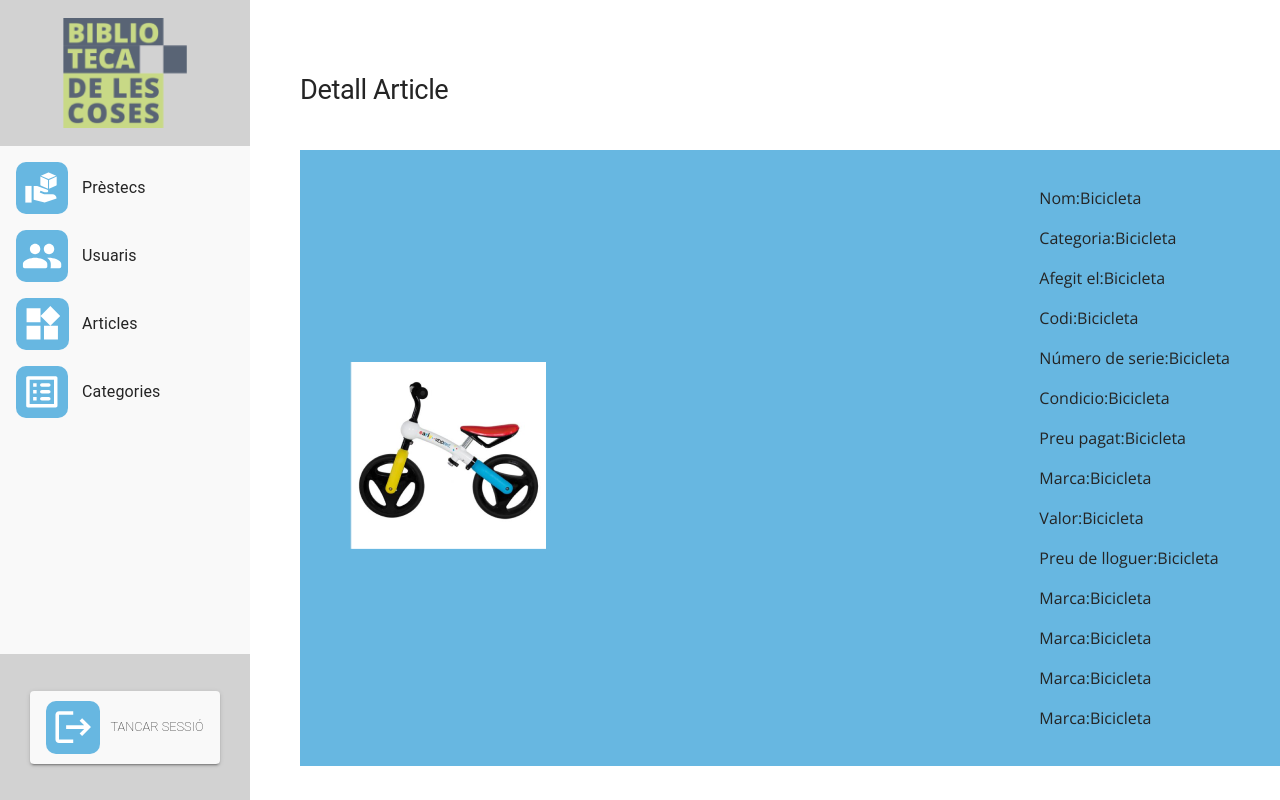
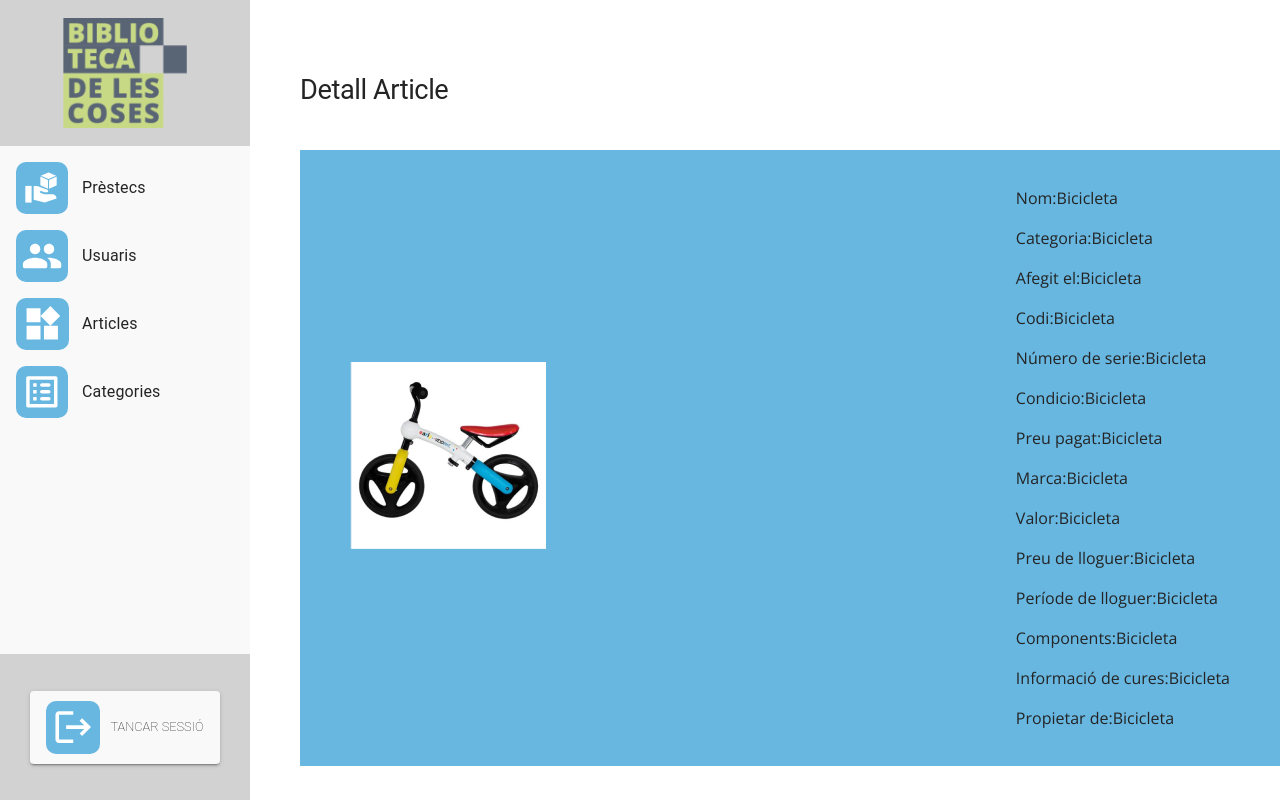
Before and after one commit to cosateca/cosatk-front, a React (Vite) app: page /dashboard/detall in a window 1280 px wide. Built offline with nearby package versions, Linux system fonts and the light colour scheme.

Commit message:
detalle de producto 20%

```diff
--- a/src/pages/Dashboard/Detall/Detall.tsx
+++ b/src/pages/Dashboard/Detall/Detall.tsx
@@ -62,10 +62,10 @@ const Detall = (props: Props) => {
                             <p><span>Marca:</span>Bicicleta</p>
                             <p><span>Valor:</span>Bicicleta</p>
                             <p><span>Preu de lloguer:</span>Bicicleta</p>
-                            <p><span>Marca:</span>Bicicleta</p>
-                            <p><span>Marca:</span>Bicicleta</p>
-                            <p><span>Marca:</span>Bicicleta</p>
-                            <p><span>Marca:</span>Bicicleta</p>
+                            <p><span>Període de lloguer:</span>Bicicleta</p>
+                            <p><span>Components:</span>Bicicleta</p>
+                            <p><span>Informació de cures:</span>Bicicleta</p>
+                            <p><span>Propietar de:</span>Bicicleta</p>
                         </Box>
                     </Box>
 					</Container>
```
